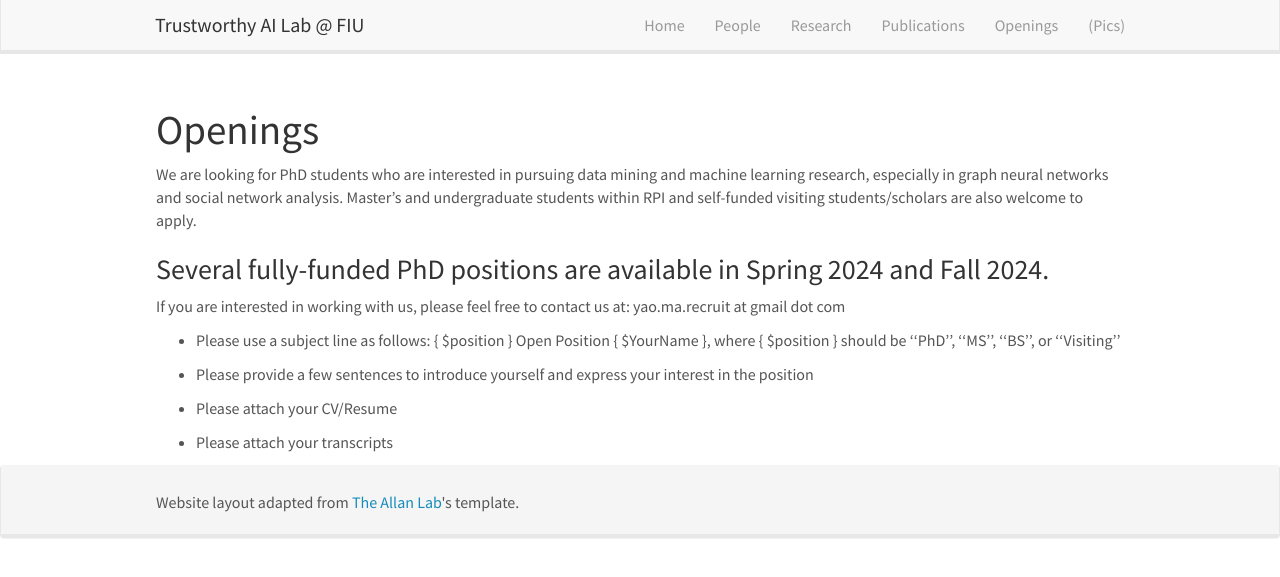
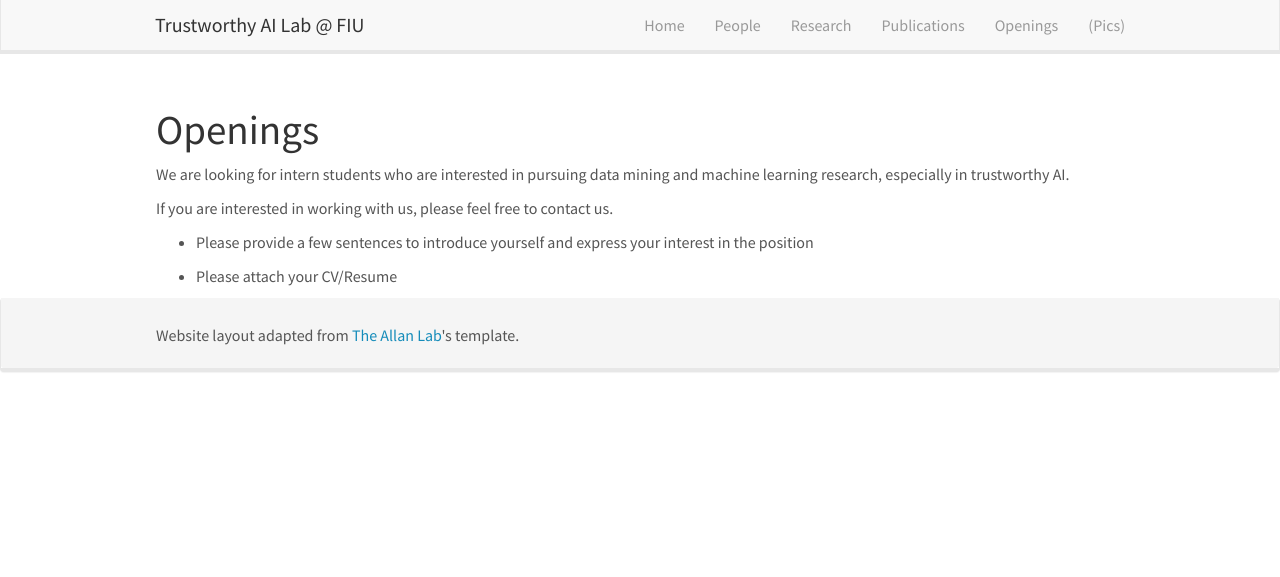
Before and after one commit to trustai4s-lab/trustai4s-lab.github.io, a Jekyll site: the page built from _pages/openings.md, in a window 1280 px wide. Shown: the top 577 px of the page. Built offline with Jekyll 4.4.1, drawn with Linux system fonts in a browser that asks for light colours; nearby versions of some CDN libraries.

Commit message:
Update openings.md

```diff
--- a/_pages/openings.md
+++ b/_pages/openings.md
@@ -7,17 +7,10 @@ permalink: /openings
 ---
 # Openings
 
-We are looking for PhD students who are interested in pursuing data mining and machine learning research, especially in graph neural networks and social network analysis. Master's and undergraduate students within RPI and self-funded visiting students/scholars are also welcome to apply.
+We are looking for intern students who are interested in pursuing data mining and machine learning research, especially in trustworthy AI.
 
-### Several fully-funded PhD positions are available in Spring 2024 and Fall 2024.
-
-If you are interested in working with us, please feel free to contact us at: yao.ma.recruit at gmail dot com
-
-
-- Please use a subject line as follows: { $position } Open Position { $YourName }, where { $position } should be ‘‘PhD’’, ‘‘MS’’, ‘‘BS’’, or ‘‘Visiting’’
+If you are interested in working with us, please feel free to contact us.
 
 - Please provide a few sentences to introduce yourself and express your interest in the position
 
 - Please attach your CV/Resume
-
-- Please attach your transcripts
```
